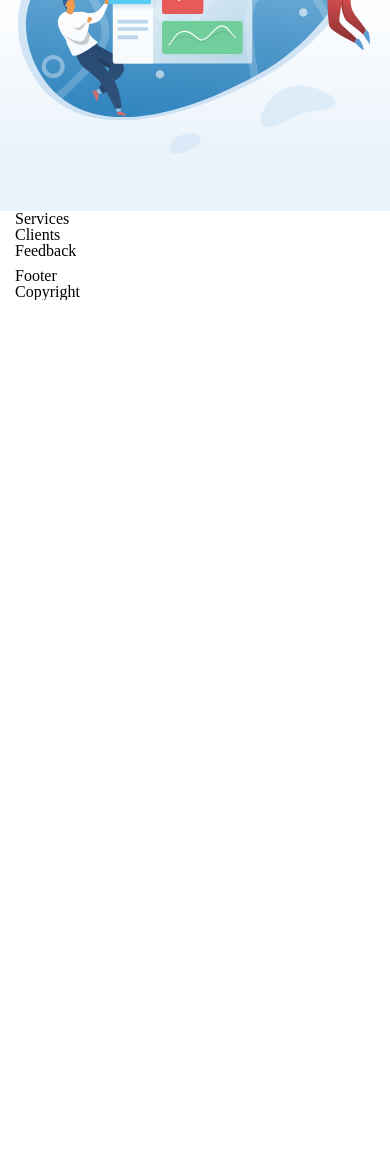
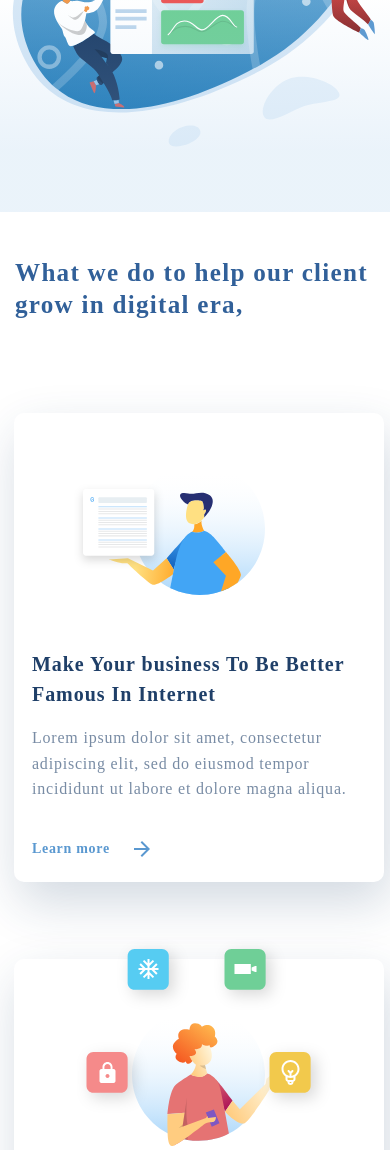
Before and after one commit to monsherok/de-test, a website built with webpack: page src/index.html in a window 390 px wide. Shown: the part 544-1694 px from the top of the page. Before the commit the page ends 844 px from the top, so only its background shows below. Built offline with nearby package versions, Linux system fonts and the light colour scheme; files whose address does not match are found by name.

Commit message:
Верстка и адаптив секции сервисы

```diff
--- a/src/html/components/_services.htm
+++ b/src/html/components/_services.htm
@@ -1,5 +1,55 @@
 <section class="services">
 	<div class="services__container">
-		<h3>Services</h3>
+		<h3 class="services__title">
+			What we do to help our client grow in digital era,
+		</h3>
+		<div class="services__card business">
+			<div class="services__cardicon">
+				<img src="@img/card-business.svg" alt="Icon" />
+			</div>
+			<h4 class="services__cardtitle">
+				Make Your business To Be Better Famous In Internet
+			</h4>
+			<p class="services__cardtext">
+				Lorem ipsum dolor sit amet, consectetur adipiscing elit, sed do eiusmod
+				tempor incididunt ut labore et dolore magna aliqua.
+			</p>
+			<a class="services__cardcta" href="#">
+				<span>Learn more</span>
+				<img src="@img/ic_arrow_forward.svg" alt="" />
+			</a>
+		</div>
+		<div class="services__card technology">
+			<div class="services__cardicon">
+				<img src="@img/card-technology.svg" alt="Icon" />
+			</div>
+			<h4 class="services__cardtitle">
+				Bring Technology To Your Comfrotable Home
+			</h4>
+			<p class="services__cardtext">
+				Lorem ipsum dolor sit amet, consectetur adipiscing elit, sed do eiusmod
+				tempor incididunt ut labore et dolore magna aliqua.
+			</p>
+			<a class="services__cardcta" href="#">
+				<span>Learn more</span>
+				<img src="@img/ic_arrow_forward.svg" alt="" />
+			</a>
+		</div>
+		<div class="services__card digital">
+			<div class="services__cardicon">
+				<img src="@img/card-digital.svg" alt="Icon" />
+			</div>
+			<h4 class="services__cardtitle">
+				Build Your Digital Product That Suitable For Your Need
+			</h4>
+			<p class="services__cardtext">
+				Lorem ipsum dolor sit amet, consectetur adipiscing elit, sed do eiusmod
+				tempor incididunt ut labore et dolore magna aliqua.
+			</p>
+			<a class="services__cardcta" href="#">
+				<span>Learn more</span>
+				<img src="@img/ic_arrow_forward.svg" alt="" />
+			</a>
+		</div>
 	</div>
 </section>
--- a/src/scss/common.scss
+++ b/src/scss/common.scss
@@ -10,3 +10,10 @@
 		box-shadow: 0px 0px 38px -9px rgba($navyBlue, 0.75);
 	}
 }
+
+h3 {
+	font-weight: 600;
+	@include adaptiveValue('font-size', 36, 24);
+	line-height: 128%;
+	letter-spacing: 0.05em;
+}
--- /dev/null
+++ b/src/scss/components/services.scss
@@ -0,0 +1,110 @@
+.services {
+	// .services__container
+	@include adaptiveValue('padding-top', 190, 30);
+	@include adaptiveValue('padding-bottom', 212, 30);
+	&__container {
+		@media (min-width: em(860)) {
+			column-count: 2;
+			column-gap: rem(20);
+		}
+		@media (max-width: em(860)) {
+			display: flex;
+			align-items: center;
+			justify-content: center;
+			flex-direction: column;
+			gap: 40px;
+		}
+	}
+
+	&__title {
+		color: $navyBlue;
+		max-width: rem(360);
+		@include adaptiveValue('margin-bottom', 158, 40);
+	}
+
+	// .services__card
+
+	&__card {
+		position: relative;
+		break-inside: avoid;
+		box-shadow: 5px 20px 50px 0 rgba($deepBlue, 0.2);
+		border-radius: rem(10);
+		@include adaptiveValue('padding', 48, 15);
+		padding-top: rem(236) !important;
+		transition: box-shadow 0.3s ease;
+		max-width: rem(380);
+		width: 100%;
+		@include adaptiveValue('margin-left', 80, 0);
+		&:not(:last-child) {
+			@include adaptiveValue('margin-bottom', 100, 30);
+		}
+		&:hover {
+			box-shadow: 5px 20px 50px 0 rgba($deepBlue, 0.4);
+		}
+	}
+
+	// .services__cardicon
+
+	&__cardicon {
+		margin-bottom: rem(56);
+		position: absolute;
+		transform: translate(-50%);
+		.business & {
+			top: rem(50);
+			left: calc(50% - rem(30));
+		}
+
+		.technology & {
+			top: rem(-20);
+			left: calc(50% + rem(5));
+		}
+		.digital & {
+			top: rem(50);
+			left: calc(50% - rem(20));
+		}
+	}
+
+	// .services__cardtitle
+
+	&__cardtitle {
+		font-weight: 600;
+		font-size: rem(20);
+		line-height: 150%;
+		letter-spacing: 0.048em;
+		color: $deepBlue;
+		margin-bottom: rem(16);
+	}
+
+	// .services__cardtext
+
+	&__cardtext {
+		font-weight: 400;
+		font-size: rem(16);
+		line-height: 162%;
+		letter-spacing: 0.05em;
+		color: $deepBlue;
+		opacity: 0.6;
+		margin-bottom: rem(32);
+	}
+
+	&__cardcta {
+		display: flex;
+		align-items: center;
+		gap: rem(20);
+		font-weight: 600;
+		font-size: rem(14);
+		line-height: 214%;
+		letter-spacing: 0.05em;
+		color: $skyBlue;
+
+		img {
+			transition: all 0.3s ease;
+		}
+
+		&:hover {
+			img {
+				margin-left: rem(5);
+			}
+		}
+	}
+}
--- a/src/scss/style.scss
+++ b/src/scss/style.scss
@@ -19,14 +19,14 @@ $deepBlue: #1f3f68;
 
 // НАСТРОЙКИ
 // Минимальная ширина страницы
-$minWidth: 360;
+$minWidth: 330;
 // Ширина полотна (макета)
 $maxWidth: 940;
 // Ширина ограничивающего контейнера (0 = нет ограничения)
 $maxWidthContainer: 940;
 // Общий отступ у контейнера
 // (30 = по 15px слева и справа, 0 = нет отступа)
-$containerPadding: 30;
+$containerPadding: 20;
 
 // Тип адаптива:
 // 1 = отзывчивость (у контейнера нет брейкпоинтов),
@@ -119,4 +119,5 @@ body {
 // Подключение стилей отдельных блоков
 @import 'header';
 @import 'components/hero';
+@import 'components/services';
 @import 'footer';
```
Also changed, not shown: src/img/ic_arrow_forward.svg (added).
